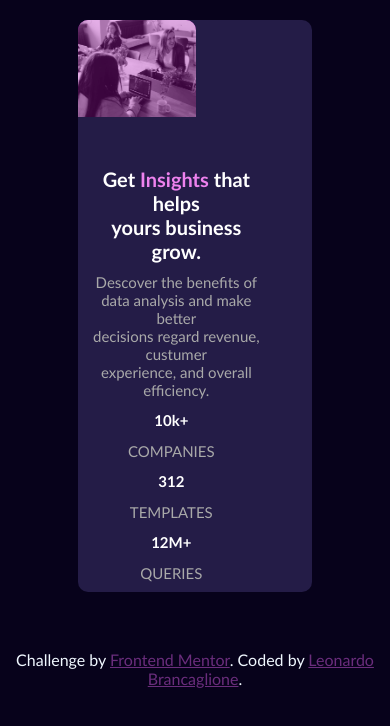
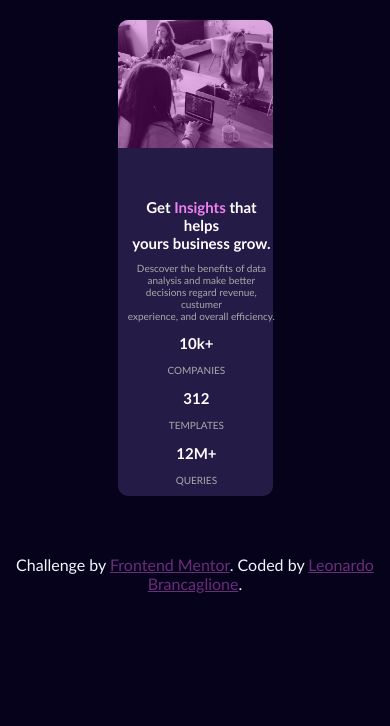
Before and after one commit to LBrancaglione/stats-preview-card-component-main, a plain HTML site: page index.html in a window 390 px wide. Drawn offline with Linux system fonts and the light colour scheme.

Commit message:
Update style.css

```diff
--- a/style.css
+++ b/style.css
@@ -75,7 +75,7 @@ body{
 .attribution a{
     color: rgb(106, 45, 124);
 }
-@media(min-width:500px) and (max-width:1023px){
+@media(min-width: 400px) and (max-width:499px){
     .container{
         display: grid;
         grid-template-columns: repeat(4, 1fr);
@@ -92,49 +92,6 @@ body{
     .img{
         grid-column: 1;
         max-width: 200px;
-        margin-right: 0;
-        border-top-right-radius: 10px;
-        border-bottom-right-radius: 0px;
-        border-top-left-radius: 10px;
-        filter: opacity(0.7) drop-shadow(0 0 0 rgb(255, 3, 255));
-    }
-
-    .body ul{
-        margin: 0 auto;
-        font-size: 20px;
-        display: block;
-        text-align: center;
-        list-style: none;
-    }
-
-    .body h1{
-        display: block;
-        text-align: center;
-    }
-
-    .body p{
-        display: block;
-        text-align: center;
-    }
-
-}
-@media(min-width: 320px) and (max-width:499px){
-    .container{
-        display: grid;
-        grid-template-columns: repeat(4, 1fr);
-        grid-gap: 10px;
-        max-width: 60%;
-        margin: 0 auto;
-    }
-    .body{
-        grid-row: 2;
-        color: white;
-        padding: 10px;
-        margin: 0 auto;
-    }
-    .img{
-        grid-column: 1;
-        max-width: 60%;
         margin-right: 0;
         border-top-right-radius: 10px;
         border-bottom-right-radius: 0px;
@@ -163,3 +120,50 @@ body{
     }
 
 }
+
+@media(min-width: 320px) and (max-width:399px){
+    .container{
+        display: grid;
+        grid-template-columns: repeat(4, 1fr);
+        grid-gap: 10px;
+        max-width: 155px;
+        margin: 0 auto;
+    }
+    .body{
+        grid-row: 2;
+        color: white;
+        padding: 10px;
+        margin: 0 auto;
+    }
+    .img{
+        grid-column: 1;
+        max-width: 155px;
+        margin-right: 0;
+        border-top-right-radius: 10px;
+        border-bottom-right-radius: 0px;
+        border-top-left-radius: 10px;
+        filter: opacity(0.7) drop-shadow(0 0 0 rgb(255, 3, 255));
+    }
+
+    .body ul{
+        margin: 0 auto;
+        font-size: 10px;
+        display: block;
+        text-align: center;
+        list-style: none;
+    }
+
+    .body h1{
+        font-size: 15px;
+        padding-bottom: 10px;
+        display: block;
+        text-align: center;
+    }
+
+    .body p{
+        font-size: 10px;
+        display: block;
+        text-align: center;
+    }
+
+}
```
